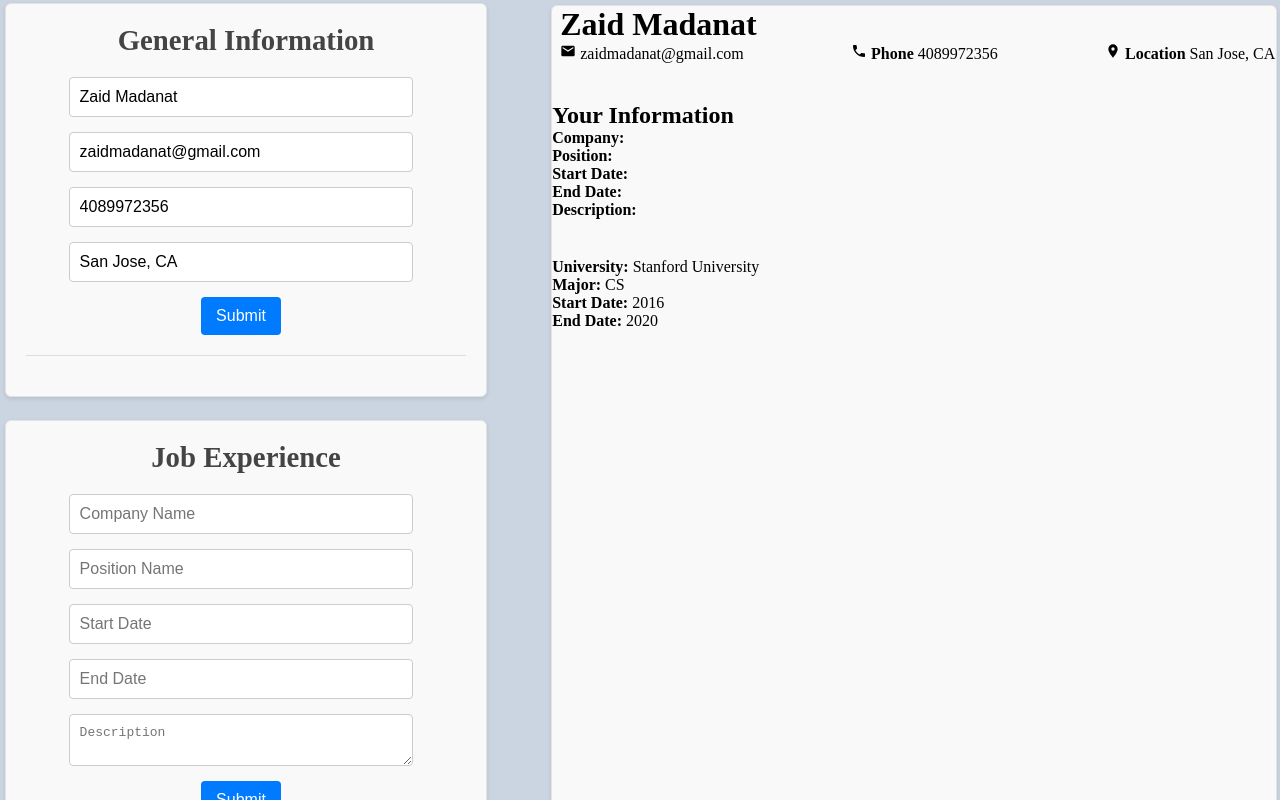
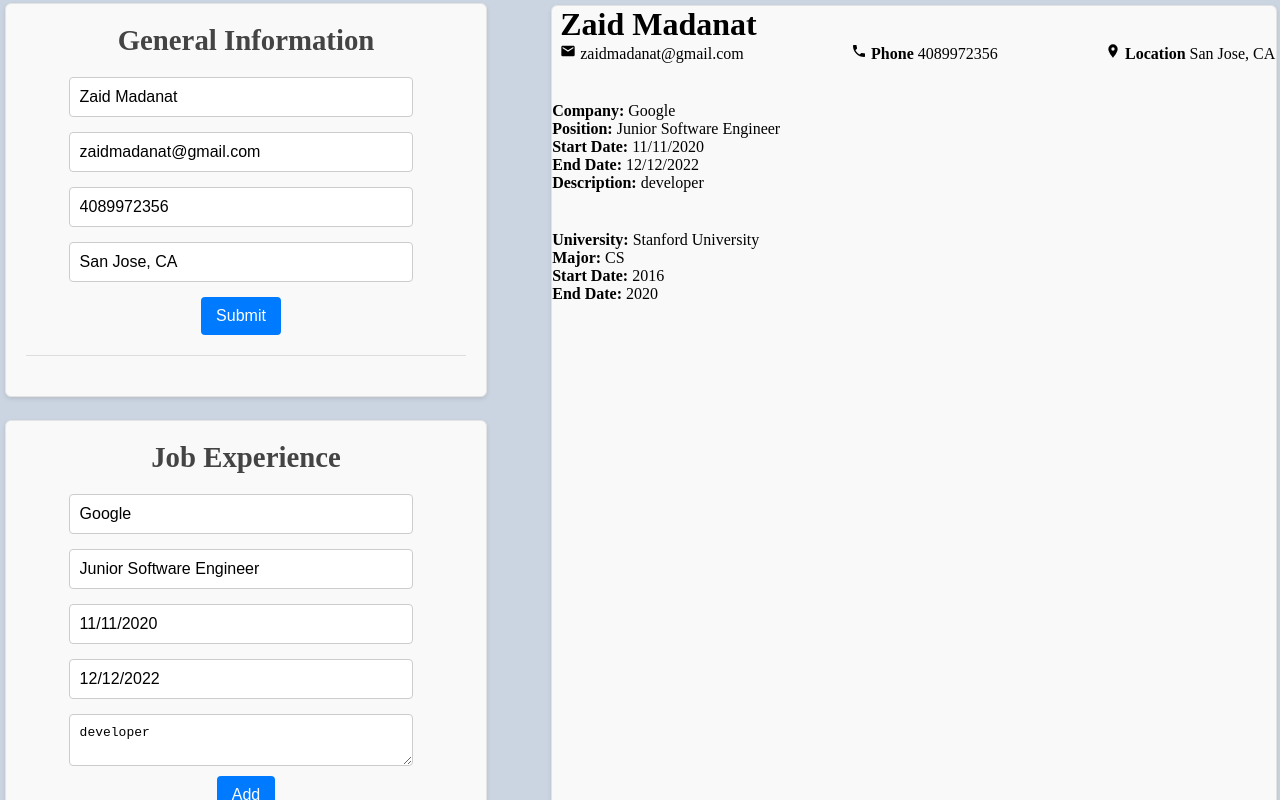
Before and after one commit to ZaidMadanat/cv-application, a React (Vite) app: page / in a window 1280 px wide. Shown: the top 800 px of the page. Built offline with nearby package versions, Linux system fonts and the light colour scheme.

Commit message:
Finished Job add button, styling next

```diff
--- a/src/App.jsx
+++ b/src/App.jsx
@@ -7,16 +7,17 @@ import {v4 as uuidv4} from 'uuid';
 
 // Form Components
 import GeneralInfo from './components/info.jsx';
-import JobInfo from './components/Job/job.jsx';
+import JobForm from './components/Job/jobForm.jsx';
+import addJob from './components/Job/addJob.jsx';
 import addEducation from './components/Education/addEducation.jsx';
 import EducationForm from './components/Education/educationForm.jsx';
+import handleChange from './components/handleChange.jsx';
 
 
 // Display Components
 import DisplayInfo from "./components/DisplayInfo.jsx";
 import DisplayJob from "./components/Job/DisplayJob.jsx";
 import DisplayEducation from './components/Education/DisplayEducation.jsx';
-
 
 function App() {
 
@@ -25,7 +26,9 @@ function App() {
   const [EducationData, setEducationData] = useState([
     {id: uuidv4(), uniName: "Stanford University", major: "CS", gradStart: "2016", gradEnd: "2020" }
   ]);
-  const [JobData, setJobData] = useState(example.job);
+  const [JobData, setJobData] = useState([
+    {id: uuidv4(4), companyName: "Google", positionName: "Junior Software Engineer", startDate: "11/11/2020", endDate: "12/12/2022", description: "developer"}
+  ]);
 
 
 
@@ -40,26 +43,28 @@ function App() {
 
         <div className='Section' id='2'>
           <h1>Job Experience</h1>
-          <JobInfo formData={JobData} setFormData={setJobData}/>
+          {JobData.map((job) =>
+            <JobForm
+              key={job.id}
+              formData={job}
+              handleChange={(e) => handleChange(setJobData, job.id, e)}
+            />
+          )}
+          <button className='add' onClick={() => addJob(setJobData)}>Add</button>
+
+
           <hr />
         </div>
 
         <div className='Section' id='3'>
           <h1>Education</h1>
-          {EducationData.map((school =>
+          {EducationData.map((school) =>
             <EducationForm
               key={school.id}
               formData={school}
-              handleChange={(e) => {
-                const {name, value} = e.target;
-                setEducationData((prevData) =>
-                  prevData.map((entry) =>
-                    entry.id === school.id ? {...entry, [name]: value} : entry
-                  )
-              );
-              }}
+              handleChange={(e) => handleChange(setEducationData, school.id, e)}
             />
-          ))}
+          )}
 
           <button className='add' onClick={() => addEducation(setEducationData)}>Add</button>
           <hr />
--- a/src/components/Education/DisplayEducation.jsx
+++ b/src/components/Education/DisplayEducation.jsx
@@ -1,8 +1,8 @@
 function DisplayEducation({ formData }) {
   return (
-    <div>
-      {formData.map((school, index) => (
-        <div key={index}>
+    <div className="DisplayEducation">
+      {formData.map((school) => (
+        <div >
           <p><strong>University:</strong> {school.uniName}</p>
           <p><strong>Major:</strong> {school.major}</p>
           <p><strong>Start Date:</strong> {school.gradStart}</p>
--- a/src/components/Education/UpdateEducation.jsx
+++ /dev/null
@@ -1,8 +0,0 @@
-function handleChange(setFormData, id, e) {
-    const {name, value } = e.target;
-
-    setFormData(previous => previous.map( item =>
-        item.id === id ? {...item, [name]: value} : item
-    ));
-}
-export default handleChange
--- a/src/components/Education/addEducation.jsx
+++ b/src/components/Education/addEducation.jsx
@@ -1,7 +1,4 @@
-// imports
 import {v4 as uuidv4} from 'uuid';
-import EducationForm from './educationForm';
-import handleChange from './UpdateEducation';
 
 /*
 Adds a new educational school and updates the SetFormData array
--- a/src/components/Job/DisplayJob.jsx
+++ b/src/components/Job/DisplayJob.jsx
@@ -1,12 +1,15 @@
 function DisplayJob({formData}) {
     return (
         <div className="DisplayJob">
-          <h2>Your Information</h2>
-          <p><strong>Company:</strong> {formData.companyName}</p>
-          <p><strong>Position:</strong> {formData.positionName}</p>
-          <p><strong>Start Date:</strong> {formData.startDate}</p>
-          <p><strong>End Date:</strong> {formData.endDate}</p>
-          <p><strong>Description:</strong> {formData.description}</p>
+          {formData.map((school) =>
+            <div>
+              <p><strong>Company:</strong> {school.companyName}</p>
+              <p><strong>Position:</strong> {school.positionName}</p>
+              <p><strong>Start Date:</strong> {school.startDate}</p>
+              <p><strong>End Date:</strong> {school.endDate}</p>
+              <p><strong>Description:</strong> {school.description}</p>
+            </div>
+          )}
         </div>
     );
 }
--- /dev/null
+++ b/src/components/Job/addJob.jsx
@@ -0,0 +1,18 @@
+import {v4 as uuidv4} from 'uuid';
+
+/*
+Adds a new job with a uuid, then spreads the previous data, appending the new data
+*/
+function addJob(setFormData) {
+    const newJob = {
+        id: uuidv4(),
+        companyName: "",
+        positionName: "",
+        startDate: "",
+        endDate: "",
+        description: "",
+    };
+    setFormData((prevData) => [...prevData, newJob]);
+}
+
+export default addJob
--- a/src/components/Job/job.jsx
+++ b/src/components/Job/jobForm.jsx
@@ -1,14 +1,4 @@
-import { useState } from 'react';
-
-function JobInfo({formData, setFormData}) {
-
-    const handleChange = (e) => {
-        const { name, value } = e.target;
-        setFormData({
-            ...formData,
-            [name]: value
-        });
-    };
+function JobForm({formData, handleChange}) {
 
     const handleSubmit = (e) => {
         e.preventDefault();
@@ -21,9 +11,8 @@ function JobInfo({formData, setFormData}) {
             <input type="text" name="startDate" value={formData.startDate} onChange={handleChange} placeholder="Start Date" />
             <input type="text" name="endDate" value={formData.endDate} onChange={handleChange} placeholder="End Date" />
             <textarea name="description" value={formData.description} onChange={handleChange} placeholder="Description"></textarea>
-            <button type="submit">Submit</button>
         </form>
     );
 }
 
-export default JobInfo;
+export default JobForm;
--- /dev/null
+++ b/src/components/handleChange.jsx
@@ -0,0 +1,10 @@
+function handleChange(setFormData, id, e) {
+    const {name, value } = e.target;
+
+    setFormData((prevData) =>
+        prevData.map((entry) =>
+            entry.id === id ? { ...entry, [name]: value} : entry
+        )
+    );
+}
+export default handleChange
```
